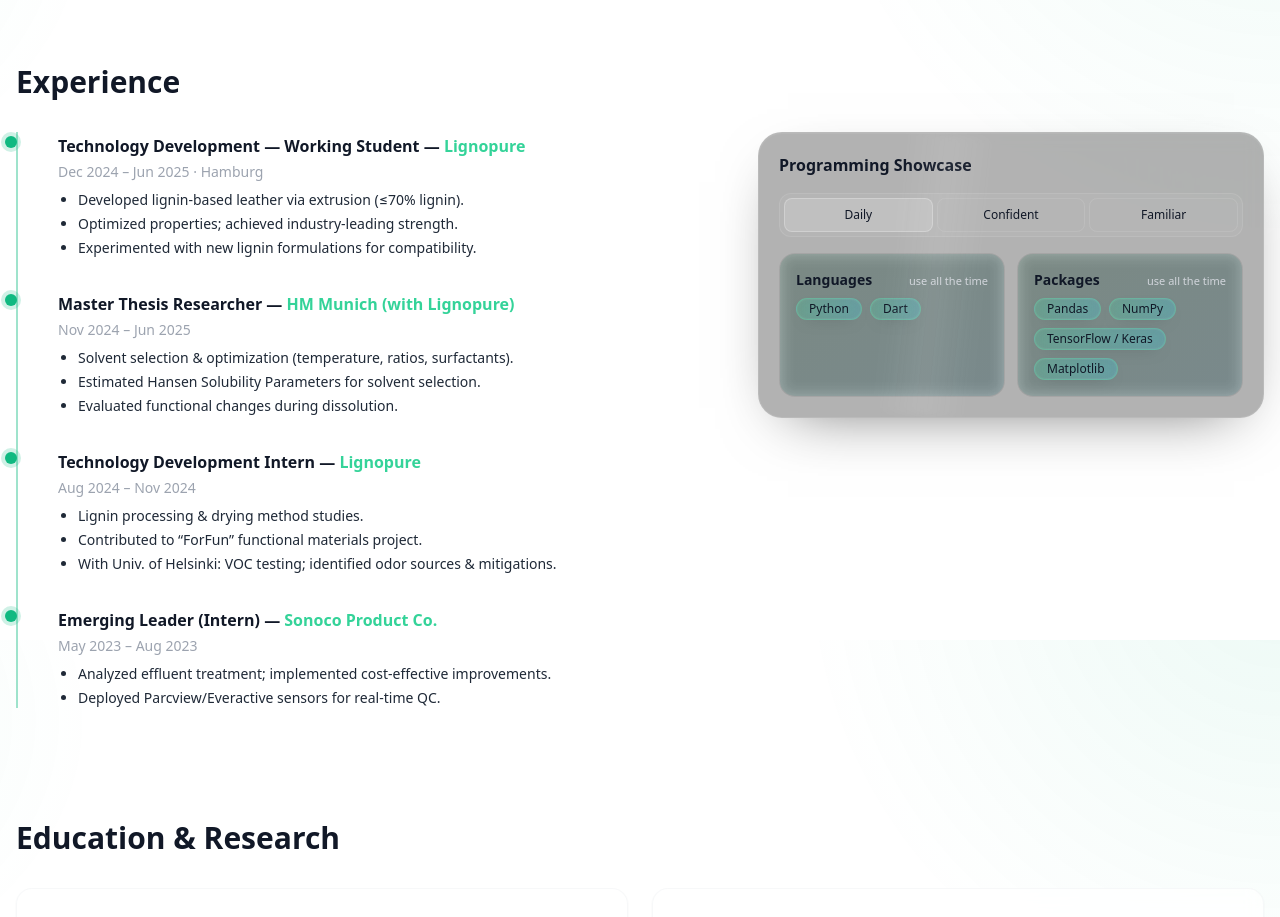
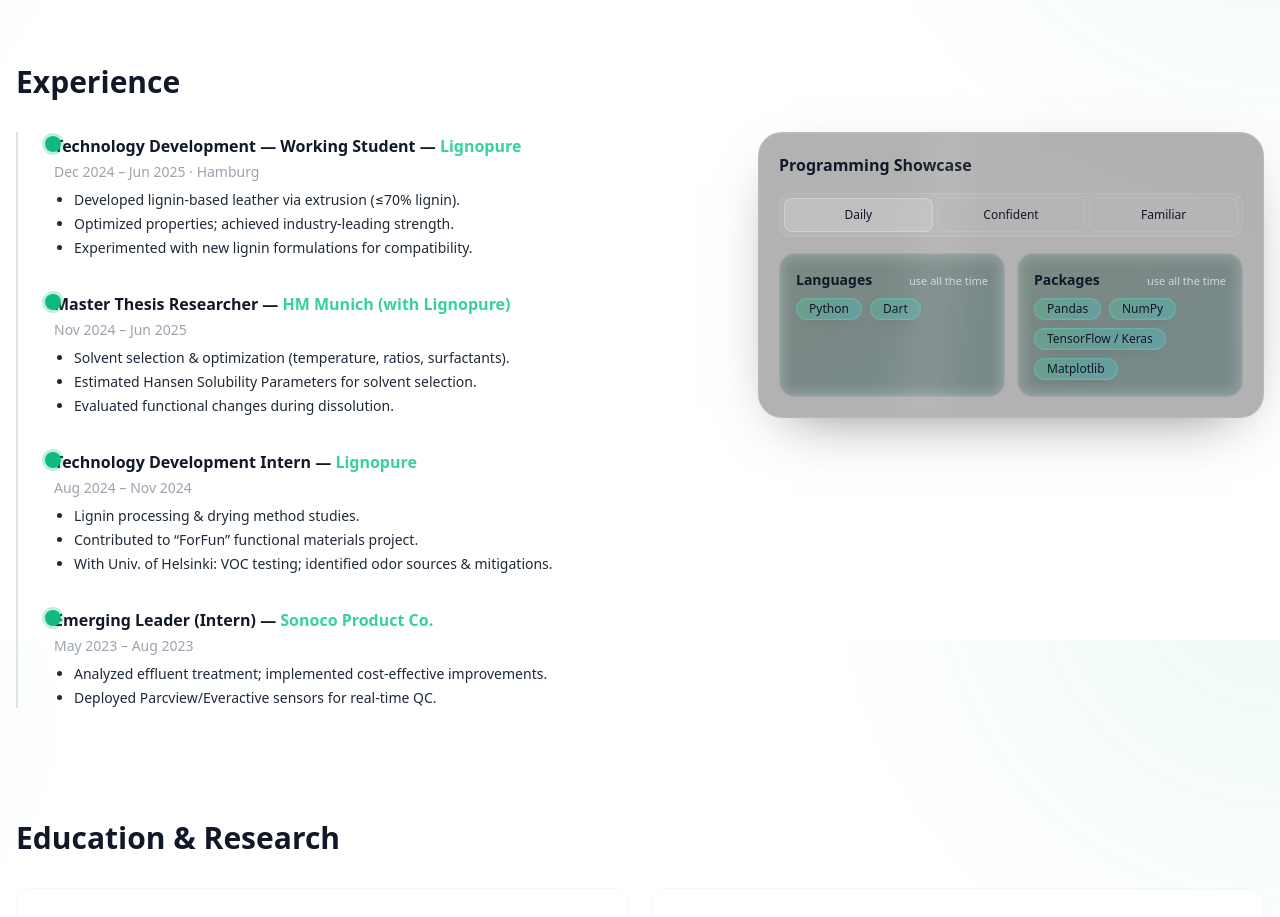
Before and after one commit to Tridude5/JohnSlavinskas, a Next.js app: page / in a window 1280 px wide. Shown: the part 1760-2677 px from the top of the page. Built offline with nearby package versions, Linux system fonts and the light colour scheme.

Commit message:
Update page.tsx

```diff
--- a/app/page.tsx
+++ b/app/page.tsx
@@ -17,17 +17,18 @@ const MagneticButton = dynamic(() => import("@/components/MagneticButton"), { ss
 
 type TLItem = { role: string; org: string; period: string; loc?: string; bullets: string[] };
 
-/* ---------- Experience timeline (true border + perfectly centered dot) ---------- */
+/* ---------- Experience timeline (gray line, bigger dot, closer to text) ---------- */
 function GreenTimeline({ items }: { items: TLItem[] }) {
   return (
-    <ol className="relative pl-10 border-l-2 border-emerald-500/40">
+    // closer to content (pl-8), gray rail (light & dark)
+    <ol className="relative pl-8 md:pl-9 border-l-2 border-gray-400/30 dark:border-white/10">
       {items.map((it, i) => (
         <li key={i} className="relative pb-8 last:pb-0">
-          {/* dot centered on the 2px border (center is 1px from the padding edge) */}
+          {/* larger green dot, centered on the 2px rail */}
           <span
             aria-hidden
-            className="absolute top-1 h-3 w-3 rounded-full bg-emerald-500 ring-4 ring-emerald-500/20"
-            style={{ left: 0, transform: "translateX(calc(-50% - 47px))" }}
+            className="absolute top-1 h-4 w-4 rounded-full bg-emerald-500 ring-[3px] ring-emerald-500/25"
+            style={{ left: 0, transform: "translateX(calc(-50% - 1px))" }}
           />
           <div className="pt-0.5">
             <h3 className="font-semibold">
```
